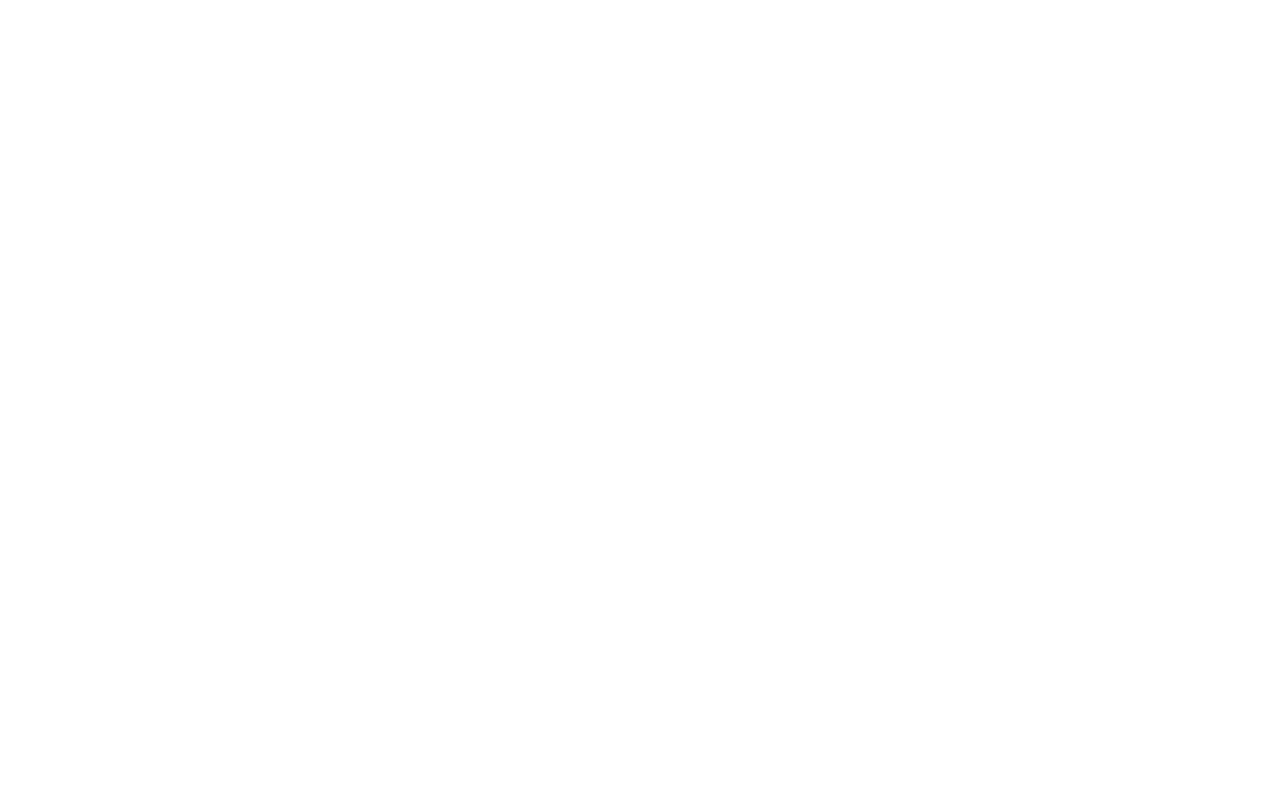
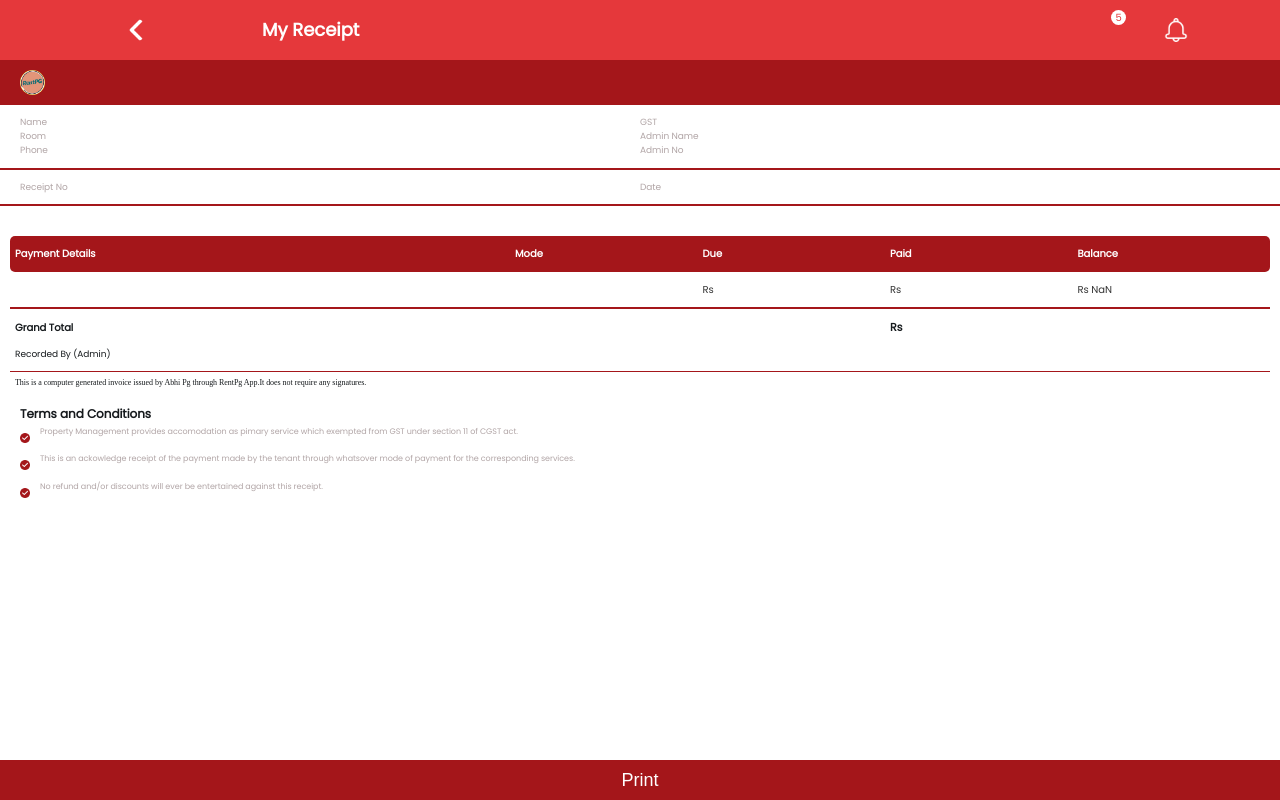
Before and after one commit to codeWithJooy/Rentfrontend, a React (Create React App) app: page /receiptStudent in a window 1280 px wide. Built offline with nearby package versions, Linux system fonts and the light colour scheme.

Commit message:
New Changes

```diff
--- a/src/App.js
+++ b/src/App.js
@@ -35,6 +35,7 @@ import Toasty from "./Components/Toasty/Toasty";
 import MemberProfile from "./Pages/Member/MemberProfile";
 
 import Receipt from "./Pages/Receipt/Receipt";
+import ReceiptStudent from "./Pages/Receipt/ReceiptStudent"
 
 import Student from "./Pages/Student/Student";
 import Complaint from "./Pages/Student/Complaint";
@@ -83,6 +84,7 @@ const App = () => {
         <Route path="/profile" component={Profile} />
         <Route path="/notifications" component={Notifications} />
         <Route path="/receipt" component={Receipt} />
+        <Route path="/receiptStudent" component={ReceiptStudent} />
 
         <Route path="/studentSignUp" component={StudentSignUp} />
         <Route path="/studentLogin" component={StudentLogin} />
--- /dev/null
+++ b/src/Pages/Receipt/ReceiptStudent.js
@@ -0,0 +1,178 @@
+import React, { useRef } from "react";
+import html2canvas from "html2canvas";
+import { useSelector } from "react-redux";
+import jspdf from "jspdf";
+import Header from "../../Components/Header/Header";
+import Footer from "../../Components/Footer/Footer";
+import "./Receipt.css";
+const ReceiptStudent = () => {
+    const data = useSelector((state) => state.collection.receipt);
+    const pdfRef = useRef();
+    const handlePrint = () => {
+        const input = pdfRef.current;
+        html2canvas(input).then((canvas) => {
+            const imgData = canvas.toDataURL("image/png");
+            const pdf = new jspdf("p", "mm", "a4", true);
+            const pdfWidth = pdf.internal.pageSize.getWidth();
+            const pdfHeight = pdf.internal.pageSize.getHeight();
+            const imgWidth = canvas.width;
+            const imgHeight = canvas.height;
+            const ratio = Math.min(pdfWidth / imgWidth, pdfHeight / imgHeight);
+            const imgX = (pdfWidth - imgWidth * ratio) / 2;
+            const imgY = 0;
+            pdf.addImage(
+                imgData,
+                "PNG",
+                imgX,
+                imgY,
+                imgWidth * ratio,
+                imgHeight * ratio
+            );
+            pdf.save("invoice.pdf");
+        });
+    };
+    return (
+        <div className="receiptMain">
+            <Header name={"My Receipt"} link={"/studentAccount"} type="back" />
+            <div className="receiptHolder" ref={pdfRef}>
+                <div className="receiptTop">
+                    <img src="Assets/Header/RentPG.jpg" />
+                    <div className="receiptPg">
+                        <p>{data.propertyName}</p>
+                    </div>
+                </div>
+                <div className="receiptInfo">
+                    <div className="receiptInfoUnit">
+                        <ReceiptInfoDiv title={"Name"} ans={data.tenantName} />
+                        <ReceiptInfoDiv title={"Room"} ans={data.room} />
+                        <ReceiptInfoDiv title={"Phone"} ans={data.phone} />
+                    </div>
+                    <div className="receiptInfoUnit">
+                        <ReceiptInfoDiv title={"GST"} ans={""} />
+                        <ReceiptInfoDiv title={"Admin Name"} ans={data.propertyName} />
+                        <ReceiptInfoDiv title={"Admin No"} ans={data.propertyNumber} />
+                    </div>
+                </div>
+                <div className="receiptInfo">
+                    <div className="receiptInfoUnit">
+                        <ReceiptInfoDiv title={"Receipt No"} ans={data.receiptId} />
+                    </div>
+                    <div className="receiptInfoUnit">
+                        <ReceiptInfoDiv title={"Date"} ans={data.date} />
+                    </div>
+                </div>
+
+                <div className="receiptDetails">
+                    <div className="receiptDetailsHeader">
+                        <div className="paymentName paymentHeaderColor">
+                            <p>Payment Details</p>
+                        </div>
+                        <div className="paymentOther paymentHeaderColor  ">
+                            <p>Mode</p>
+                        </div>
+                        <div className="paymentOther paymentHeaderColor">
+                            <p>Due</p>
+                        </div>
+                        <div className="paymentOther paymentHeaderColor">
+                            <p>Paid </p>
+                        </div>
+                        <div className="paymentOther paymentHeaderColor ">
+                            <p>Balance</p>
+                        </div>
+                    </div>
+                    <div className="receiptDetailsContent">
+                        <div className="paymentName ">
+                            <p>{data.type}</p>
+                        </div>
+                        <div className="paymentOther  ">
+                            <p>{data.mode}</p>
+                        </div>
+                        <div className="paymentOther ">
+                            <p>Rs {data.due}</p>
+                        </div>
+                        <div className="paymentOther ">
+                            <p>Rs {data.amount}</p>
+                        </div>
+                        <div className="paymentOther ">
+                            <p>Rs {parseInt(data.due) - parseInt(data.amount)}</p>
+                        </div>
+                    </div>
+                    <div className="receiptDescription">
+                        <div className="receiptGrand">
+                            <p style={{ fontWeight: "bold" }}>Grand Total</p>
+                        </div>
+                        <div className="receiptTotal">Rs {data.amount}</div>
+                        <div className="receiptGrand">
+                            <p style={{ fontSize: 9, marginTop: 10 }}>Recorded By (Admin)</p>
+                        </div>
+                    </div>
+                    <div className="disclaimer">
+                        <p>
+                            This is a computer generated invoice issued by Abhi Pg through
+                            RentPg App.It does not require any signatures.
+                        </p>
+                    </div>
+                    <Terms />
+                </div>
+            </div>
+            <button onClick={handlePrint}>Print</button>
+        </div>
+    );
+};
+export default ReceiptStudent;
+
+const ReceiptInfoDiv = ({ title, ans }) => {
+    return (
+        <div className="receiptInfoDiv">
+            <div className="receiptInfoUnitTitle">
+                <p>{title}</p>
+            </div>
+            <div className="receiptInfoUnitAns">
+                <p>{ans}</p>
+            </div>
+        </div>
+    );
+};
+
+const Terms = () => {
+    return (
+        <div className="terms">
+            <div className="termsHeader">
+                <p>Terms and Conditions</p>
+            </div>
+            <div className="termsUnit">
+                <div className="termsUnitImg">
+                    <img src="Assets/Property/done.png" />
+                </div>
+                <div className="termsUnitText">
+                    <p>
+                        Property Management provides accomodation as pimary service which
+                        exempted from GST under section 11 of CGST act.
+                    </p>
+                </div>
+            </div>
+            <div className="termsUnit">
+                <div className="termsUnitImg">
+                    <img src="Assets/Property/done.png" />
+                </div>
+                <div className="termsUnitText">
+                    <p>
+                        This is an ackowledge receipt of the payment made by the tenant
+                        through whatsover mode of payment for the corresponding services.
+                    </p>
+                </div>
+            </div>
+            <div className="termsUnit">
+                <div className="termsUnitImg">
+                    <img src="Assets/Property/done.png" />
+                </div>
+                <div className="termsUnitText">
+                    <p>
+                        No refund and/or discounts will ever be entertained against this
+                        receipt.
+                    </p>
+                </div>
+            </div>
+        </div>
+    );
+};
--- a/src/Pages/Student/Account/StudentExpenceCard.js
+++ b/src/Pages/Student/Account/StudentExpenceCard.js
@@ -13,7 +13,7 @@ const StudentExpenceCard = ({ data }) => {
 
     const handleClick = () => {
         getReceiptData(userId, propertyId, propertyName, tenantId, receiptId)
-        history.push("/receipt")
+        history.push("/receiptStudent")
     }
     return (
         <div className="studentAccCard">
```
